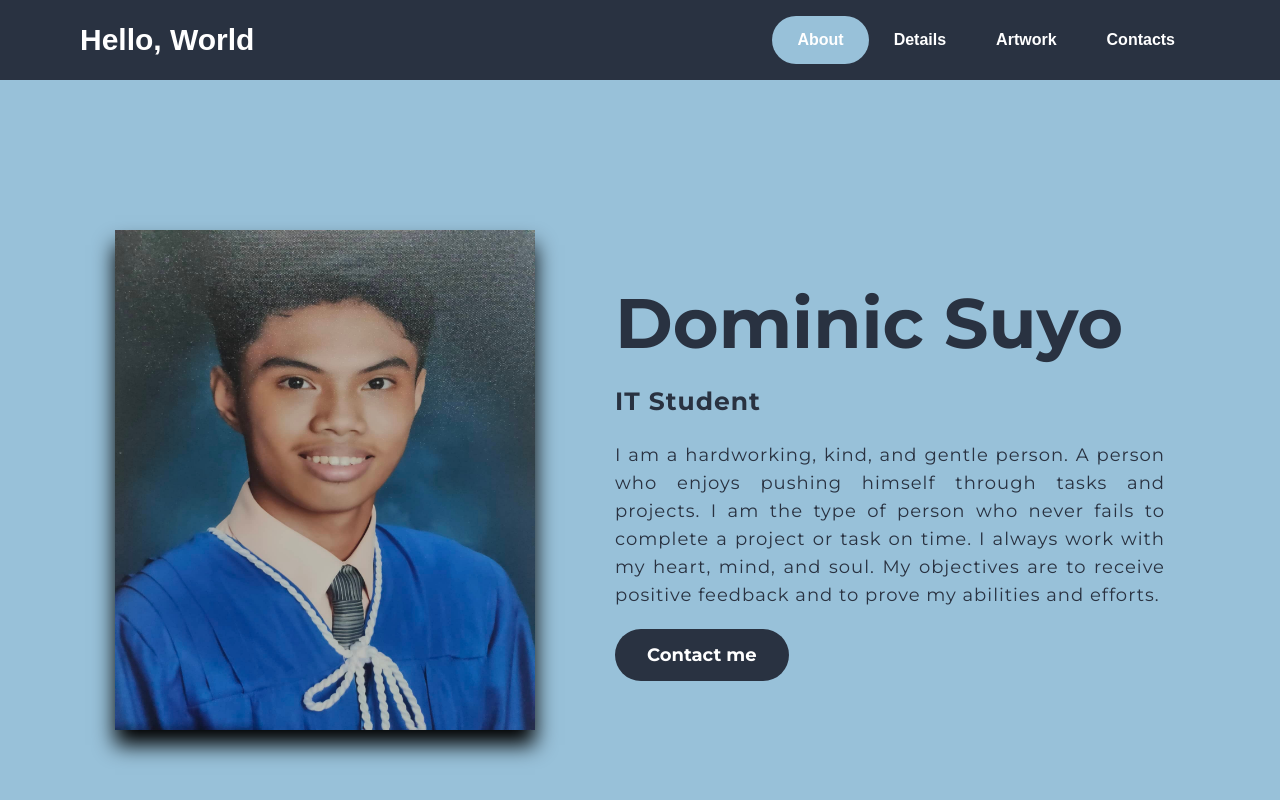
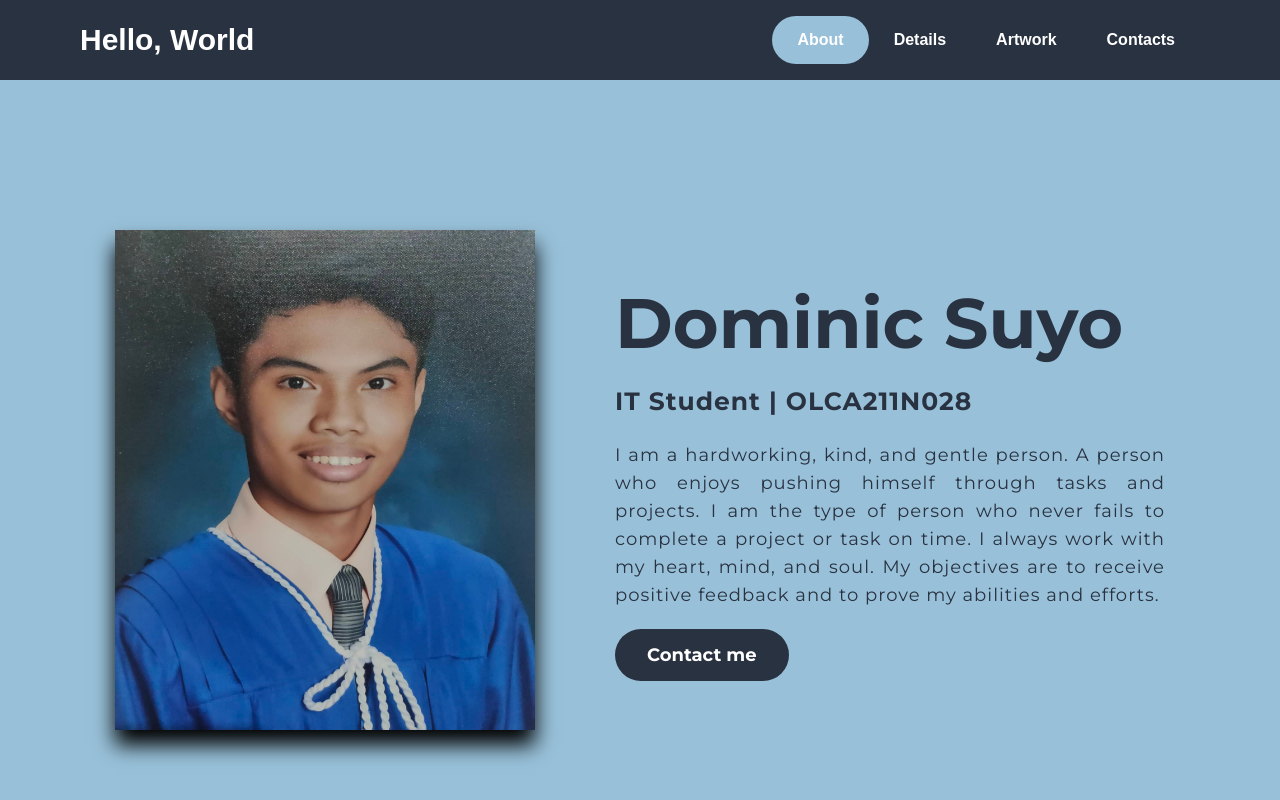
Before and after one commit to itsmedoms/aboutme, a plain HTML site: page index.html in a window 1280 px wide. Shown: the top 800 px of the page. Drawn offline with Linux system fonts and the light colour scheme.

Commit message:
Update index.html

```diff
--- a/index.html
+++ b/index.html
@@ -31,7 +31,7 @@
             <img src = "Image1.jpg">
             <div class = "about-text">
                 <h1>Dominic Suyo</h1>
-                <h5>IT Student</h5>
+                <h5>IT Student | OLCA211N028</h5>
                 <p>I am a hardworking, kind, and gentle person. A person who enjoys pushing himself through tasks and projects. I am the type of person who never fails to complete a project or task on time. I always work with my heart, mind, and soul. My objectives are to receive positive feedback and to prove my abilities and efforts.</p>
                 <a href = "#contacts"><button type="button">Contact me</button></a>
             </div>
```
